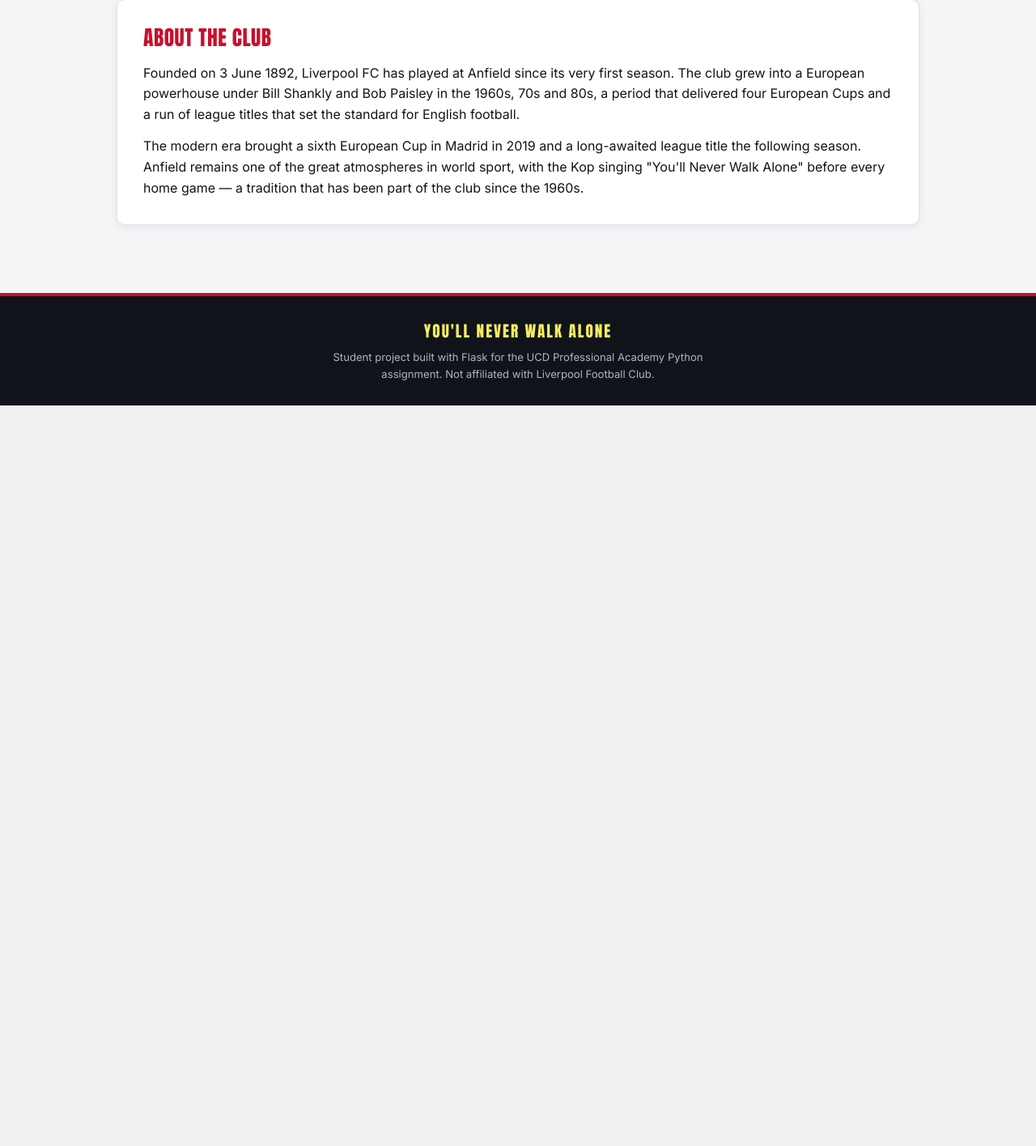
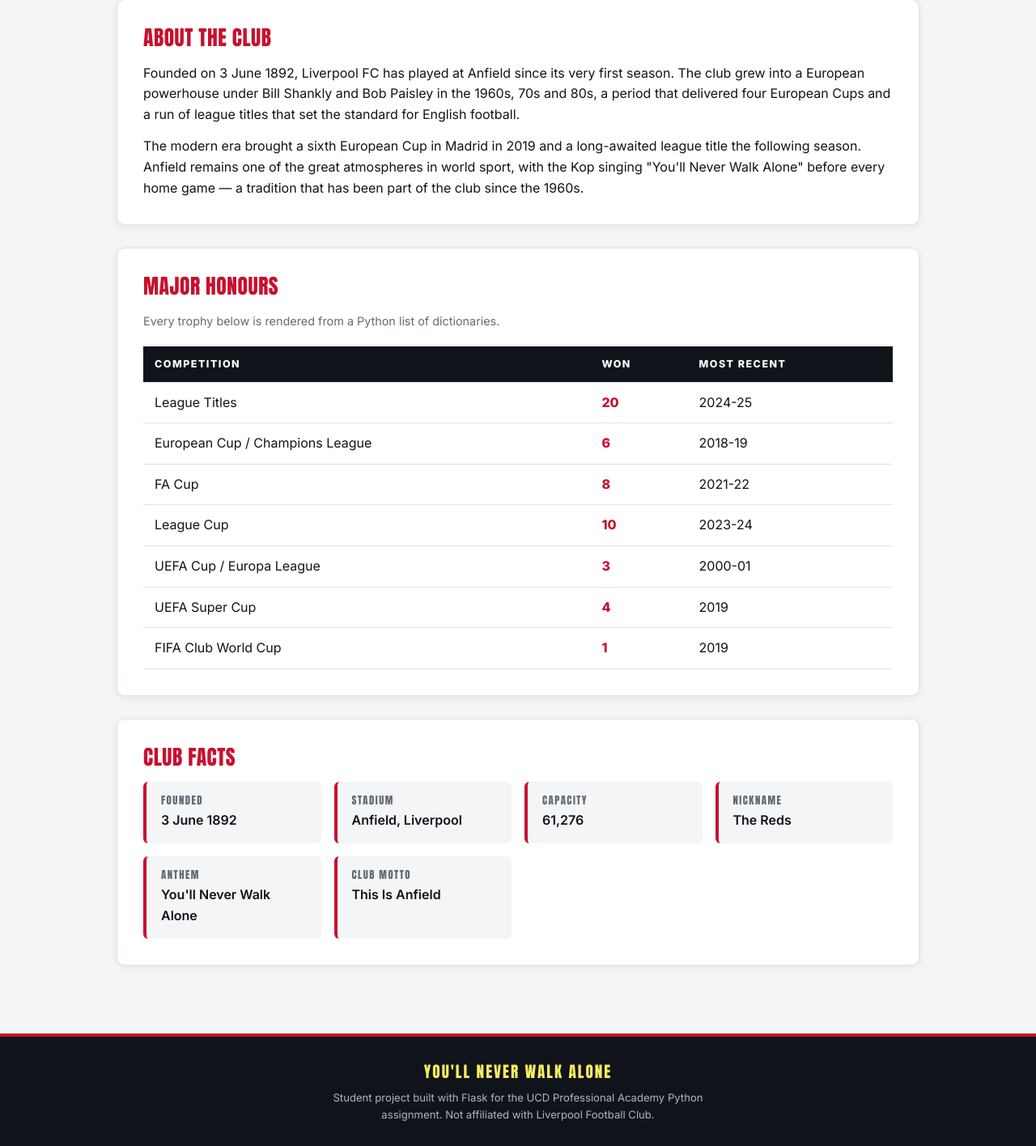
Before and after one commit to iisphilipsii/module2-python-assessment, a Flask app: page / in a window 1280 px wide. Shown: the part 448-1864 px from the top of the page at 81% size. Before the commit the page ends 949 px from the top, so only its background shows below. Run offline with Flask 3, Linux system fonts and the light colour scheme.

Commit message:
render club honours and facts from python data

```diff
--- a/app.py
+++ b/app.py
@@ -7,13 +7,15 @@ generated from that profile, and confirm the offer they want.
 
 from flask import Flask, render_template
 
+import data
+
 app = Flask(__name__)
 
 
 @app.route("/")
 def home():
-    """Render the club introduction page."""
-    return render_template("index.html")
+    """Render the club introduction page with honours and club facts."""
+    return render_template("index.html", honours=data.HONOURS, facts=data.CLUB_FACTS)
 
 
 if __name__ == "__main__":
--- a/static/css/style.css
+++ b/static/css/style.css
@@ -204,3 +204,68 @@ a {
         padding: 24px 20px;
     }
 }
+
+/* honours table */
+
+.panel-lead {
+    color: var(--muted);
+    font-size: 0.9rem;
+    margin-bottom: 20px;
+}
+
+.honours-table {
+    width: 100%;
+    border-collapse: collapse;
+}
+
+.honours-table th,
+.honours-table td {
+    text-align: left;
+    padding: 12px 14px;
+    border-bottom: 1px solid var(--line);
+}
+
+.honours-table thead th {
+    background-color: var(--ink);
+    color: #ffffff;
+    font-size: 0.78rem;
+    letter-spacing: 1.5px;
+    text-transform: uppercase;
+}
+
+.honours-table tbody tr:hover {
+    background-color: #faf3f4;
+}
+
+.count-cell {
+    font-weight: 800;
+    color: var(--red);
+}
+
+/* fact grid */
+
+.fact-grid {
+    /* auto-fit with minmax gives a responsive grid that reflows by itself,
+       no media query needed. */
+    display: grid;
+    grid-template-columns: repeat(auto-fit, minmax(200px, 1fr));
+    gap: 16px;
+}
+
+.fact-card {
+    background-color: var(--paper);
+    border-left: 4px solid var(--red);
+    border-radius: 6px;
+    padding: 16px 18px;
+}
+
+.fact-card h3 {
+    font-size: 0.8rem;
+    letter-spacing: 1.5px;
+    color: var(--muted);
+    margin-bottom: 4px;
+}
+
+.fact-card p {
+    font-weight: 600;
+}
--- a/templates/index.html
+++ b/templates/index.html
@@ -28,4 +28,38 @@
         &mdash; a tradition that has been part of the club since the 1960s.
     </p>
 </section>
+<section class="panel">
+    <h2>Major Honours</h2>
+    <p class="panel-lead">Every trophy below is rendered from a Python list of dictionaries.</p>
+    <table class="honours-table">
+        <thead>
+            <tr>
+                <th scope="col">Competition</th>
+                <th scope="col">Won</th>
+                <th scope="col">Most Recent</th>
+            </tr>
+        </thead>
+        <tbody>
+            {% for honour in honours %}
+            <tr>
+                <td>{{ honour.competition }}</td>
+                <td class="count-cell">{{ honour.count }}</td>
+                <td>{{ honour.most_recent }}</td>
+            </tr>
+            {% endfor %}
+        </tbody>
+    </table>
+</section>
+
+<section class="panel">
+    <h2>Club Facts</h2>
+    <div class="fact-grid">
+        {% for fact in facts %}
+        <article class="fact-card">
+            <h3>{{ fact.label }}</h3>
+            <p>{{ fact.value }}</p>
+        </article>
+        {% endfor %}
+    </div>
+</section>
 {% endblock %}
```
Also changed, not shown: data.py (added, +28 -0 lines).
